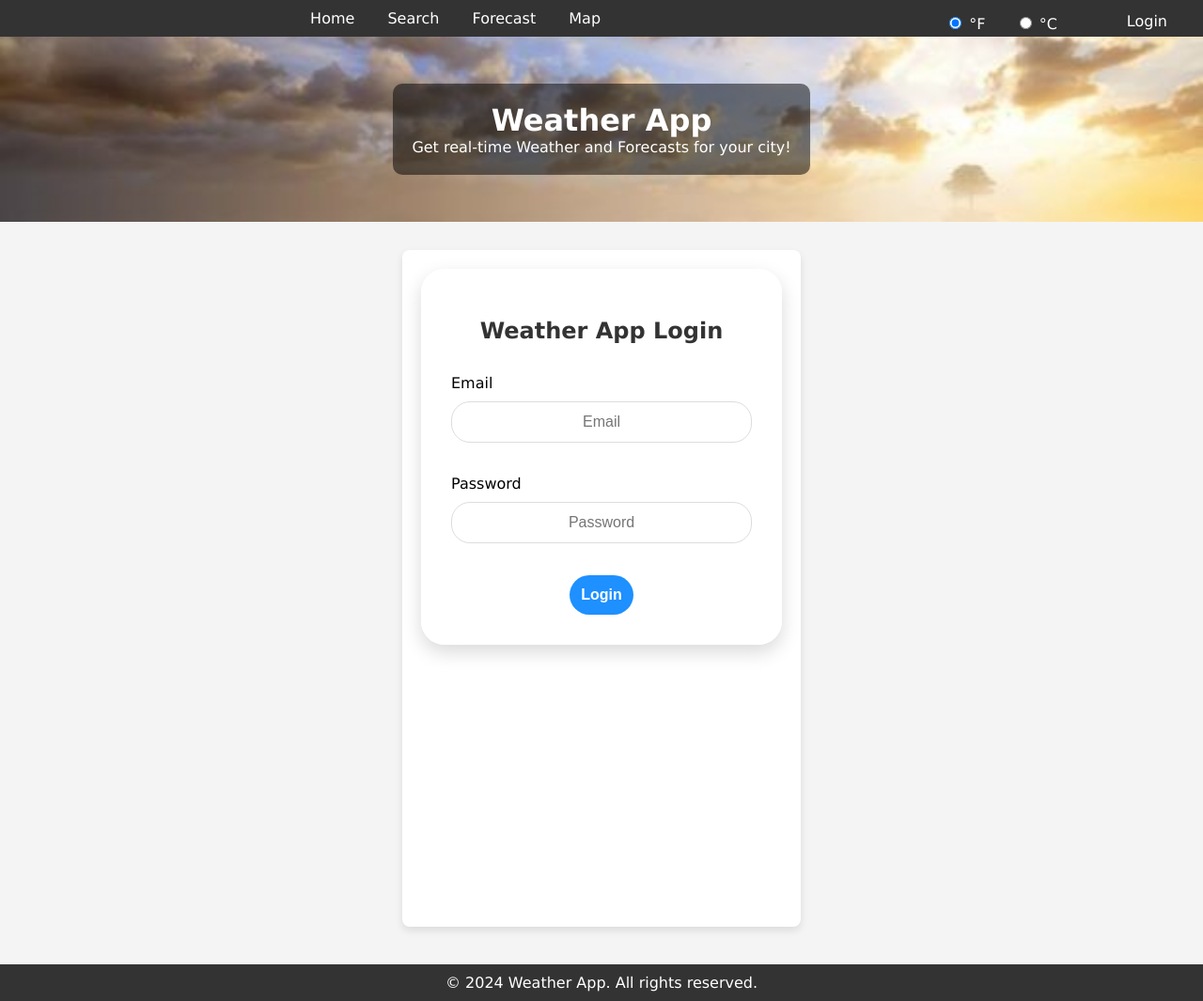
After one commit to geechi653/itsc-4155-project3, a Flask app: page /login in a window 1280 px wide. The commit adds this page. Shown: the whole page at 94% size. Run offline with Flask 3, Linux system fonts and the light colour scheme.

Commit message:
login UI and signup template creation

```diff
--- a/app.py
+++ b/app.py
@@ -41,6 +41,18 @@
 def home():
     unit = request.args.get('unit', 'imperial')
     return render_template('home.html', unit=unit)
+
+@app.route('/signup', methods=['POST', 'GET'])
+def signup():
+    if request.method == 'POST':
+        return render_template('home.html')
+    return render_template('signup.html')
+
+@app.route('/login', methods=['GET', 'POST'])
+def login():
+    if request.method == 'POST':
+        return render_template('home.html')
+    return render_template('login.html')
 
 @app.route('/search', methods=['GET', 'POST'])
 def search():
--- a/static/style.css
+++ b/static/style.css
@@ -155,6 +155,7 @@
     text-align: center;
 }
 
+
 .hero-content {
     background: rgba(0, 0, 0, 0.5);
     display: inline-block;
@@ -202,7 +203,7 @@
     float: right;
     margin: 0 20px;
     color: white;
-    padding: 10px;
+    padding: 3px;
 }
 
 .unit-toggle label {
@@ -331,3 +332,79 @@
 .error-container .btn:hover {
     background-color: #555;
 }
+
+/* Login CSS */
+.auth-links{
+    float: right;
+    margin: 0 20px;
+    color: white;
+    padding: 3px;
+  }
+
+  .login-container {
+    background: rgba(255, 255, 255, 0.95);
+    padding: 2rem;
+    width: 320px;
+    border-radius: 25px;
+    box-shadow: 0 8px 20px rgba(0, 0, 0, 0.15);
+    display: flex;
+    flex-direction: column;
+    align-items: center;
+  }
+
+  /* Form Styling */
+  .login-form {
+    width: 100%;
+  }
+
+  .login-form h2 {
+    text-align: center;
+    margin-bottom: 2rem;
+    color: #333;
+    font-weight: 600;
+  }
+
+  /* Input Group with Rounded Input Fields */
+  .input-group {
+    margin-bottom: 1.5rem;
+    width: 100%;
+  }
+
+  .input-group input {
+    width: 100%;
+    padding: 0.75rem;
+    border-radius: 20px;
+    border: 1px solid #ddd;
+    outline: none;
+    font-size: 1rem;
+    transition: border-color 0.2s ease-in-out;
+  }
+
+  .input-group input:focus {
+    border-color: #1e90ff;
+  }
+
+
+   .login-button button {
+    width: 100%;
+    max-width: 260px; /* Set a max width for the button to make it longer */
+    padding: 0.75rem;
+    background-color: #1e90ff;
+    color: #fff;
+    border: none;
+    border-radius: 25px;
+    cursor: pointer;
+    font-weight: bold;
+    font-size: 1rem;
+    transition: background-color 0.3s ease, transform 0.1s ease-in-out;
+    margin: 0 auto; /* Center the button */
+    display: block;
+  }
+
+  .login-button button:hover {
+    background-color: #0066cc;
+  }
+
+  .login-button button:active {
+    transform: scale(0.98);
+  }
--- a/templates/base.html
+++ b/templates/base.html
@@ -9,6 +9,9 @@
 <body>
     <nav>
         <ul>
+            <div class="auth-links">
+                <li><a href="{{ url_for('login') }}">Login</a></li>
+            </div>
             <li><a href="{{ url_for('home') }}">Home</a></li>
             <li><a href="{{ url_for('search') }}">Search</a></li>
             <li><a href="{{ url_for('forecast') }}">Forecast</a></li>
--- /dev/null
+++ b/templates/login.html
@@ -0,0 +1,22 @@
+{% extends 'base.html' %}
+{% block title %}Search - Weather App{% endblock %}
+{% block header %}Search Weather{% endblock %}
+{% block content %}
+
+<div class="login-container">
+    <form class="login-form">
+      <h2>Weather App Login</h2>
+      <div class="input-group">
+        <label type="email" for="username">Email</label>
+        <input type="text" id="username" placeholder="Email" required>
+      </div>
+      <div class="input-group">
+        <label for="password">Password</label>
+        <input type="password" id="password" placeholder="Password" required>
+      </div>
+      <div class="login-button">
+        <button type="submit">Login</button>
+      </div>
+    </form>
+  </div>
+{% endblock %}
--- /dev/null
+++ b/templates/signup.html
@@ -0,0 +1,6 @@
+{% extends 'base.html' %}
+{% block title %}Search - Weather App{% endblock %}
+{% block header %}Search Weather{% endblock %}
+{% block content %}
+
+{% endblock %}
```
